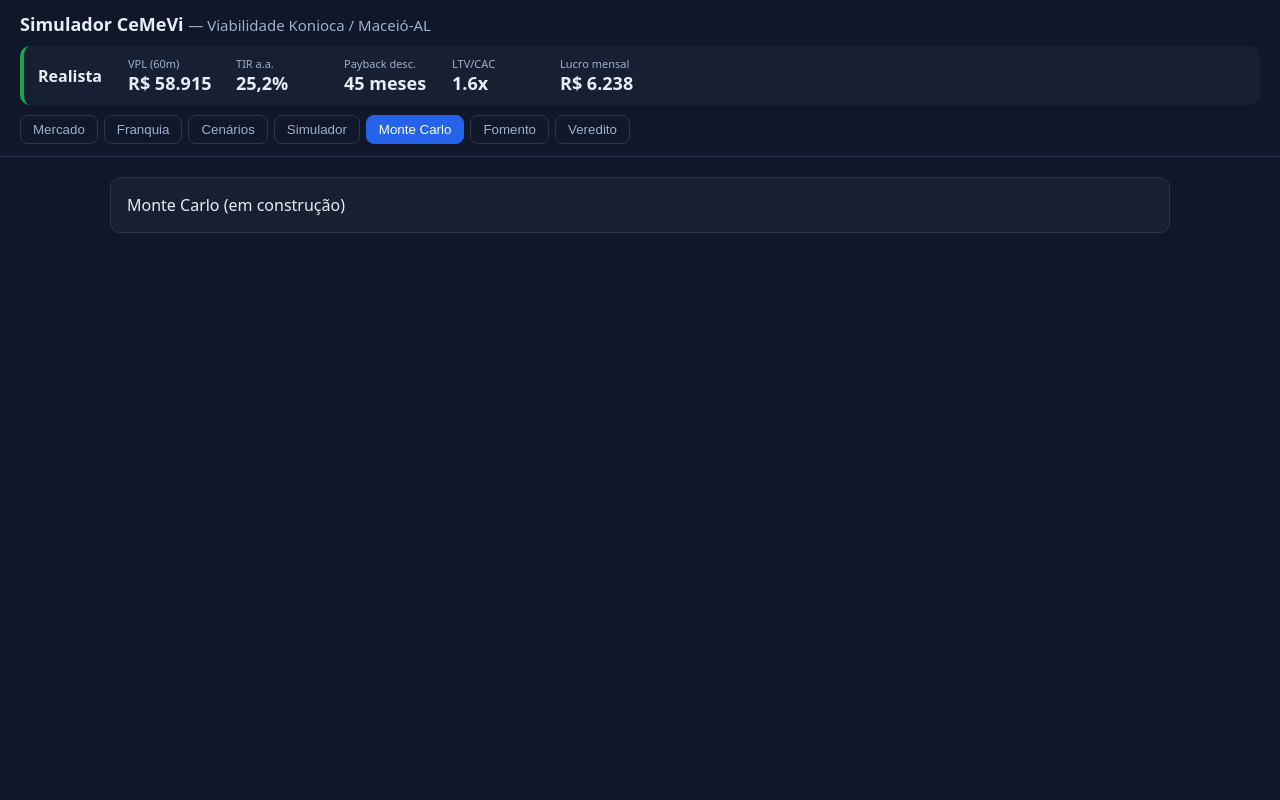
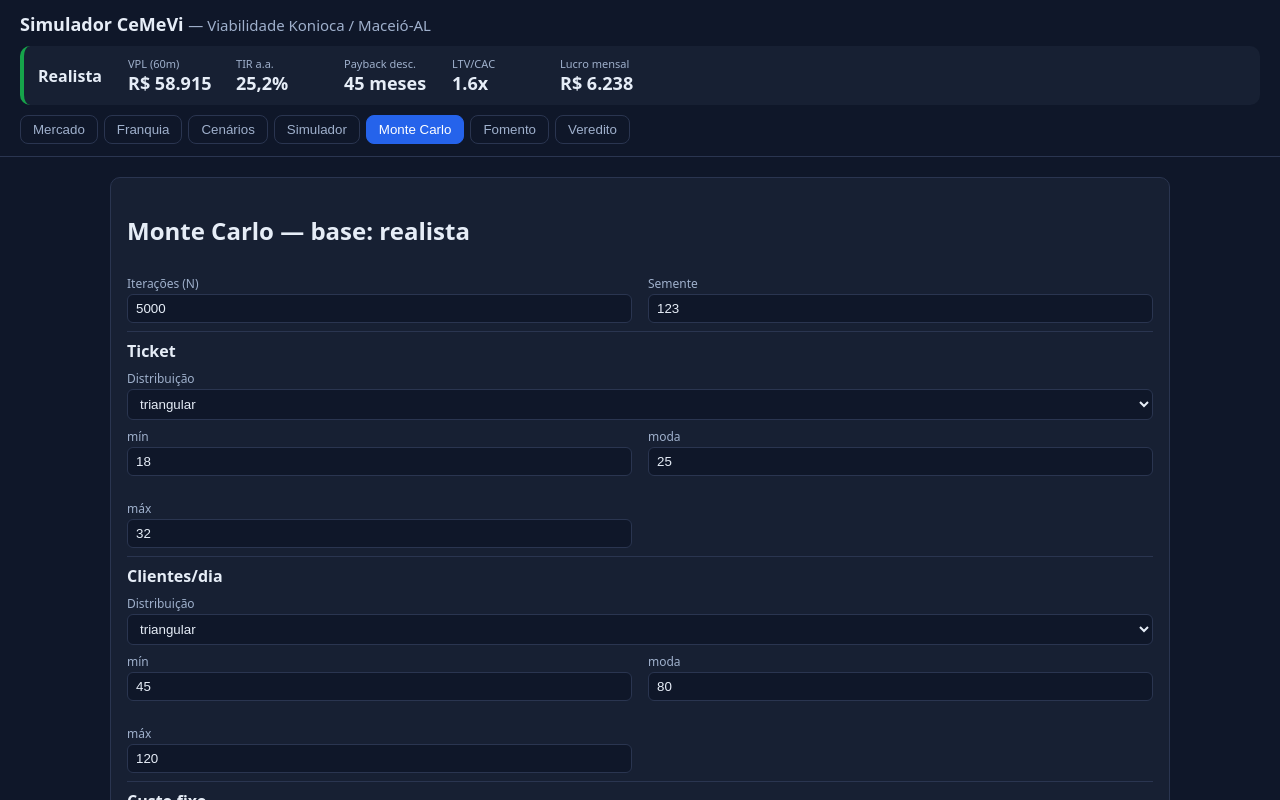
Before and after one commit to arthjhon/simulador-konioca, a React (Vite) app: page / in a window 1280 px wide. Both pictures are taken after a click on the button "Monte Carlo". Shown: the top 800 px of the page. Built offline with nearby package versions, Linux system fonts and the light colour scheme.

Commit message:
feat(ui): secao monte carlo com escolha de distribuicao, histograma e tornado

```diff
--- /dev/null
+++ b/src/components/charts/TornadoChart.jsx
@@ -0,0 +1,17 @@
+// src/components/charts/TornadoChart.jsx
+import { BarChart, Bar, XAxis, YAxis, Tooltip, CartesianGrid, ResponsiveContainer } from 'recharts';
+
+export default function TornadoChart({ sensibilidade }) {
+  const data = sensibilidade.map((s) => ({ campo: s.campo, amplitude: Math.round(s.amplitude) }));
+  return (
+    <ResponsiveContainer width="100%" height={220}>
+      <BarChart layout="vertical" data={data}>
+        <CartesianGrid stroke="#2a3550" />
+        <XAxis type="number" stroke="#9fb0cc" tickFormatter={(v) => (v / 1000).toFixed(0) + 'k'} />
+        <YAxis type="category" dataKey="campo" stroke="#9fb0cc" width={100} />
+        <Tooltip formatter={(v) => `R$ ${Number(v).toLocaleString('pt-BR')}`} />
+        <Bar dataKey="amplitude" fill="#16a34a" />
+      </BarChart>
+    </ResponsiveContainer>
+  );
+}
--- /dev/null
+++ b/src/components/charts/VplHistogram.jsx
@@ -0,0 +1,22 @@
+// src/components/charts/VplHistogram.jsx
+import { BarChart, Bar, XAxis, YAxis, CartesianGrid, Tooltip, ReferenceLine, ResponsiveContainer } from 'recharts';
+
+export default function VplHistogram({ valores, bins = 30 }) {
+  if (!valores?.length) return null;
+  const min = Math.min(...valores), max = Math.max(...valores);
+  const w = (max - min) / bins || 1;
+  const hist = Array.from({ length: bins }, (_, i) => ({ x: Math.round(min + i * w + w / 2), n: 0 }));
+  valores.forEach((v) => { const idx = Math.min(bins - 1, Math.floor((v - min) / w)); hist[idx].n++; });
+  return (
+    <ResponsiveContainer width="100%" height={260}>
+      <BarChart data={hist}>
+        <CartesianGrid stroke="#2a3550" />
+        <XAxis dataKey="x" stroke="#9fb0cc" tickFormatter={(v) => (v / 1000).toFixed(0) + 'k'} />
+        <YAxis stroke="#9fb0cc" />
+        <Tooltip formatter={(v) => `${v} iterações`} labelFormatter={(v) => `VPL ~ R$ ${Number(v).toLocaleString('pt-BR')}`} />
+        <ReferenceLine x={0} stroke="#dc2626" />
+        <Bar dataKey="n" fill="#2563eb" />
+      </BarChart>
+    </ResponsiveContainer>
+  );
+}
--- a/src/sections/MonteCarlo.jsx
+++ b/src/sections/MonteCarlo.jsx
@@ -1,2 +1,86 @@
 // src/sections/MonteCarlo.jsx
-export default function MonteCarlo() { return <div className="card">Monte Carlo (em construção)</div>; }
+import { useState } from 'react';
+import { useSim } from '../state/SimContext.jsx';
+import { runSimulation } from '../core/montecarlo.js';
+import VplHistogram from '../components/charts/VplHistogram.jsx';
+import TornadoChart from '../components/charts/TornadoChart.jsx';
+import Metric from '../components/Metric.jsx';
+import { fmtBRL, fmtPct } from '../util/format.js';
+
+const DEFAULT_VARS = {
+  ticket: { label: 'Ticket', dist: 'triangular', min: 18, moda: 25, max: 32, media: 25, sigma: 4 },
+  clientesDia: { label: 'Clientes/dia', dist: 'triangular', min: 45, moda: 80, max: 120, media: 80, sigma: 18 },
+  custoFixoMensal: { label: 'Custo fixo', dist: 'triangular', min: 12000, moda: 14000, max: 18000, media: 14000, sigma: 2000 },
+};
+const DISTS = ['triangular', 'normal', 'uniforme'];
+
+export default function MonteCarlo() {
+  const { cenarioAtivo } = useSim();
+  const [n, setN] = useState(5000);
+  const [seed, setSeed] = useState(123);
+  const [vars, setVars] = useState(DEFAULT_VARS);
+  const [resultado, setResultado] = useState(null);
+
+  function setVar(campo, patch) { setVars((v) => ({ ...v, [campo]: { ...v[campo], ...patch } })); }
+  function rodar() {
+    const cfg = { base: cenarioAtivo, n: Number(n), seed: Number(seed), vars };
+    setResultado(runSimulation(cfg));
+  }
+
+  return (
+    <div>
+      <div className="card">
+        <h2>Monte Carlo — base: {cenarioAtivo}</h2>
+        <div className="grid2">
+          <div><label>Iterações (N)</label><input type="number" value={n} onChange={(e) => setN(e.target.value)} /></div>
+          <div><label>Semente</label><input type="number" value={seed} onChange={(e) => setSeed(e.target.value)} /></div>
+        </div>
+        {Object.entries(vars).map(([campo, spec]) => (
+          <div key={campo} style={{ borderTop: '1px solid #2a3550', paddingTop: 8, marginTop: 8 }}>
+            <strong>{spec.label}</strong>
+            <label>Distribuição</label>
+            <select value={spec.dist} onChange={(e) => setVar(campo, { dist: e.target.value })}>
+              {DISTS.map((d) => <option key={d} value={d}>{d}</option>)}
+            </select>
+            {spec.dist === 'triangular' && (
+              <div className="grid2">
+                <div><label>mín</label><input type="number" value={spec.min} onChange={(e) => setVar(campo, { min: Number(e.target.value) })} /></div>
+                <div><label>moda</label><input type="number" value={spec.moda} onChange={(e) => setVar(campo, { moda: Number(e.target.value) })} /></div>
+                <div><label>máx</label><input type="number" value={spec.max} onChange={(e) => setVar(campo, { max: Number(e.target.value) })} /></div>
+              </div>
+            )}
+            {spec.dist === 'normal' && (
+              <div className="grid2">
+                <div><label>média</label><input type="number" value={spec.media} onChange={(e) => setVar(campo, { media: Number(e.target.value) })} /></div>
+                <div><label>σ</label><input type="number" value={spec.sigma} onChange={(e) => setVar(campo, { sigma: Number(e.target.value) })} /></div>
+              </div>
+            )}
+            {spec.dist === 'uniforme' && (
+              <div className="grid2">
+                <div><label>mín</label><input type="number" value={spec.min} onChange={(e) => setVar(campo, { min: Number(e.target.value) })} /></div>
+                <div><label>máx</label><input type="number" value={spec.max} onChange={(e) => setVar(campo, { max: Number(e.target.value) })} /></div>
+              </div>
+            )}
+          </div>
+        ))}
+        <button className="acao" style={{ marginTop: 12 }} onClick={rodar}>Rodar simulação</button>
+      </div>
+
+      {resultado && (
+        <>
+          <div className="card">
+            <div className="kpibar" style={{ flexWrap: 'wrap' }}>
+              <Metric label="P(VPL > 0)" valor={fmtPct(resultado.pVplPositivo)} hint="probabilidade de viabilidade" />
+              <Metric label="VPL P50" valor={fmtBRL(resultado.vpl.p50)} />
+              <Metric label="VPL P5" valor={fmtBRL(resultado.vpl.p5)} />
+              <Metric label="VPL P95" valor={fmtBRL(resultado.vpl.p95)} />
+              <Metric label="VPL médio" valor={fmtBRL(resultado.vpl.media)} />
+            </div>
+          </div>
+          <div className="card"><h3>Distribuição do VPL ({resultado.n} iterações)</h3><VplHistogram valores={resultado.vpl.valores} /></div>
+          <div className="card"><h3>Sensibilidade (tornado) — amplitude do VPL</h3><TornadoChart sensibilidade={resultado.sensibilidade} /></div>
+        </>
+      )}
+    </div>
+  );
+}
```
